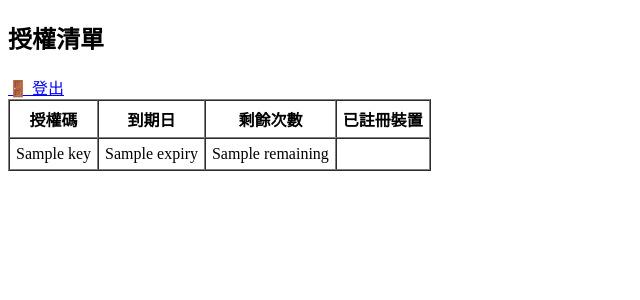
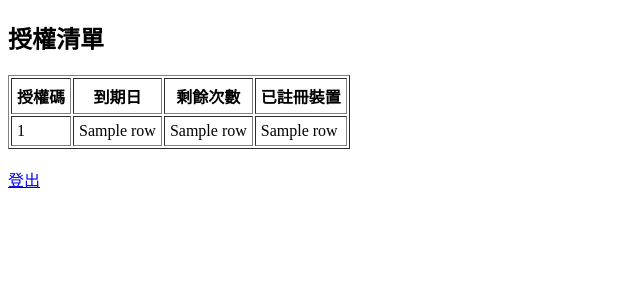
Before and after one commit to maxxam1220/flask-license-auth, a Flask app: template flask-license-auth/templates/admin.html in a window 1280 px wide. Shown: the top 300 px of the page, without its empty margins (0-640 px from the left). Run offline with Flask 3, Linux system fonts and the light colour scheme; the template is opened without the code that fills it: most values are stand-ins (such as "Sample title", 1, 10 or a date in 2020).

Commit message:
admin.html

```diff
--- a/flask-license-auth/templates/admin.html
+++ b/flask-license-auth/templates/admin.html
@@ -1,24 +1,28 @@
 <!DOCTYPE html>
 <html>
 <head>
-    <meta charset="utf-8">
-    <title>授權清單</title>
+    <meta charset="UTF-8">
+    <title>授權管理後台</title>
 </head>
 <body>
     <h2>授權清單</h2>
-    <a href="/logout">🚪 登出</a>
-    <table border="1" cellpadding="6" cellspacing="0">
+    <table border="1" cellpadding="5">
         <tr>
-            <th>授權碼</th><th>到期日</th><th>剩餘次數</th><th>已註冊裝置</th>
+            <th>授權碼</th>
+            <th>到期日</th>
+            <th>剩餘次數</th>
+            <th>已註冊裝置</th>
         </tr>
-        {% for key, info in licenses.items() %}
+        {% for row in licenses %}
         <tr>
-            <td>{{ key }}</td>
-            <td>{{ info["expiry"] }}</td>
-            <td>{{ info["remaining"] }}</td>
-            <td>{{ ", ".join(info["devices"]) if info["devices"] else "" }}</td>
+            <td>{{ row[0] }}</td>
+            <td>{{ row[1] }}</td>
+            <td>{{ row[2] }}</td>
+            <td>{{ row[3] }}</td>
         </tr>
         {% endfor %}
     </table>
+    <br>
+    <a href="/logout">登出</a>
 </body>
 </html>
```
